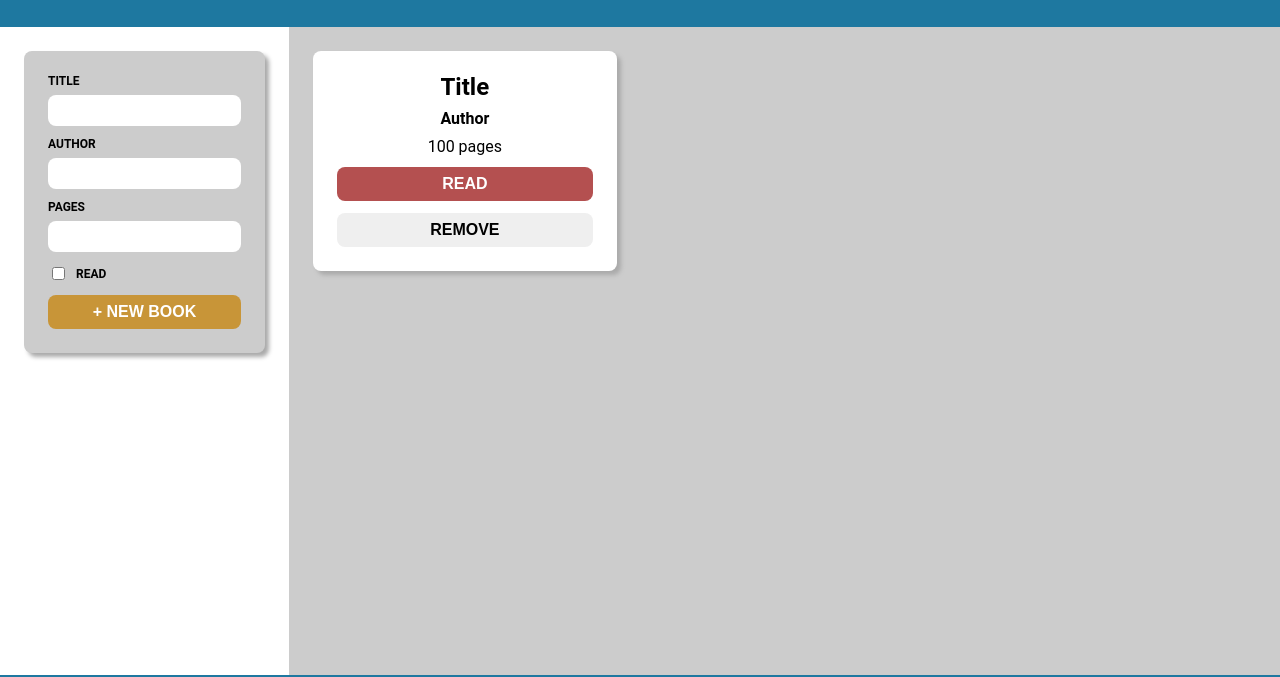
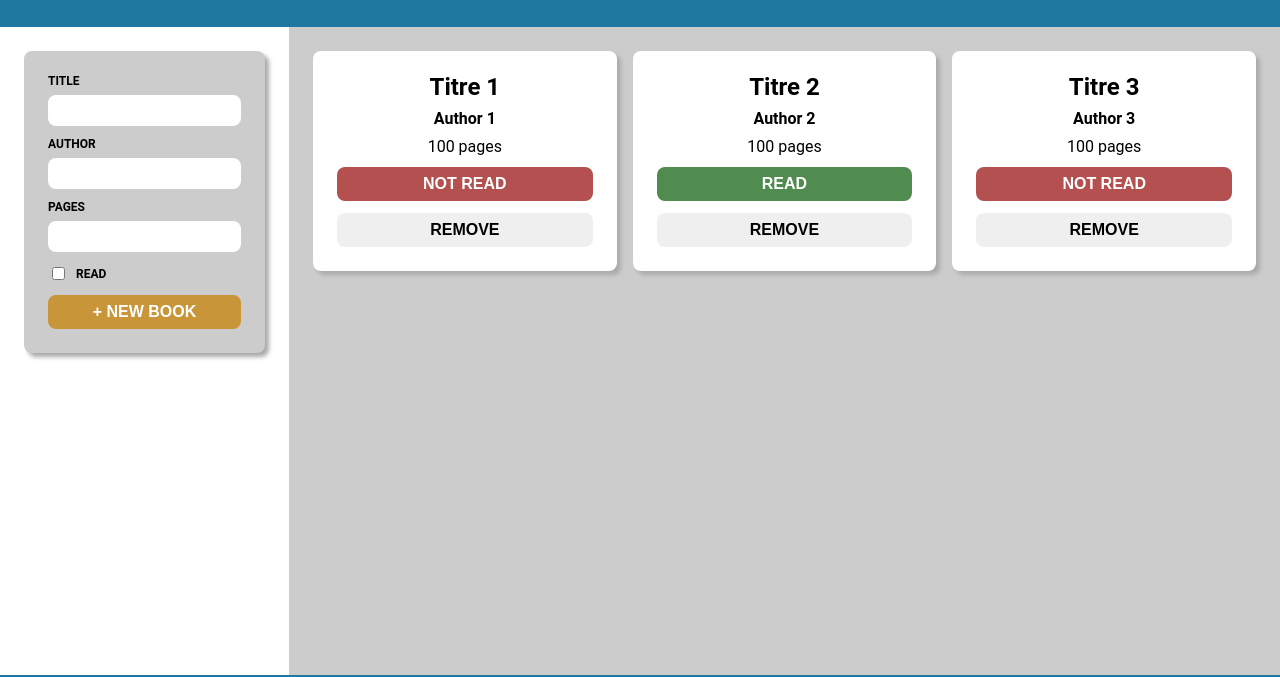
Before and after one commit to vinesk/odin-library, a plain HTML site: page index.html in a window 1280 px wide. Shown: the part 69-746 px from the top of the page. Drawn offline with Linux system fonts and the light colour scheme.

Commit message:
Generate book cards with js

```diff
--- a/css/global.css
+++ b/css/global.css
@@ -96,12 +96,12 @@ h3 {
   background-color: var(--color-secondary);
 }
 
-.btn-read {
+.btn-green {
   color: var(--white);
   background-color: var(--green);
 }
 
-.btn-not-read {
+.btn-red {
   color: var(--white);
   background-color: var(--red);
 }
--- a/index.html
+++ b/index.html
@@ -58,16 +58,9 @@
         </form>
       </aside>
       <!-- Main - Book list -->
-      <section class="book-cards">
-        <div class="book-card">
-          <h2 class="title">Title</h2>
-          <h3 class="author">Author</h3>
-          <p class="pages">100 pages</p>
-          <button class="btn btn-not-read">Read</button>
-          <button class="btn btn-remove">Remove</button>
-        </div>
-      </section>
+      <section class="book-cards"></section>
     </main>
+    <!-- Footer -->
     <footer class="footer">
       <a href="https://github.com/vinesk" target="_blank">
         <span class="icon icon-github"></span>&nbsp;vinesk
--- a/js/main.js
+++ b/js/main.js
@@ -0,0 +1,68 @@
+// Book list
+const bookList = [];
+
+// Book constructor
+const Book = function (title, author, pages, isRead) {
+  this.title = title;
+  this.author = author;
+  this.pages = pages;
+  this.isRead = isRead;
+};
+
+// New book
+const book1 = new Book("Titre 1", "Author 1", "100", false);
+const book2 = new Book("Titre 2", "Author 2", "100", true);
+const book3 = new Book("Titre 3", "Author 3", "100", false);
+
+// Add new book to book list
+bookList.push(book1);
+bookList.push(book2);
+bookList.push(book3);
+
+// DOM selectors
+const bookCards = document.querySelector(".book-cards");
+const btnAdd = document.querySelector(".btn-add");
+const btnRead = document.querySelectorAll(".btn-read");
+
+const generateBookCards = (bookList) => {
+  for (const book of bookList) {
+    // Create elements
+    const bookCard = document.createElement("div");
+    const title = document.createElement("h2");
+    const author = document.createElement("h3");
+    const pages = document.createElement("p");
+    const btnRead = document.createElement("button");
+    const btnRemove = document.createElement("button");
+
+    // Add classes
+    bookCard.classList.add("book-card");
+    title.classList.add("title");
+    author.classList.add("author");
+    pages.classList.add("pages");
+    btnRead.classList.add(
+      "btn",
+      "btn-read",
+      book.isRead ? "btn-green" : "btn-red"
+    );
+    btnRemove.classList.add("btn", "btn-remove");
+
+    // Add text contents
+    title.textContent = book.title;
+    author.textContent = book.author;
+    pages.textContent = `${book.pages} pages`;
+    btnRead.textContent = book.isRead ? "Read" : "Not read";
+    btnRemove.textContent = "Remove";
+
+    // Create card
+    bookCard.appendChild(title);
+    bookCard.appendChild(author);
+    bookCard.appendChild(pages);
+    bookCard.appendChild(btnRead);
+    bookCard.appendChild(btnRemove);
+
+    // Add card
+    bookCards.appendChild(bookCard);
+  }
+};
+
+generateBookCards(bookList);
```
